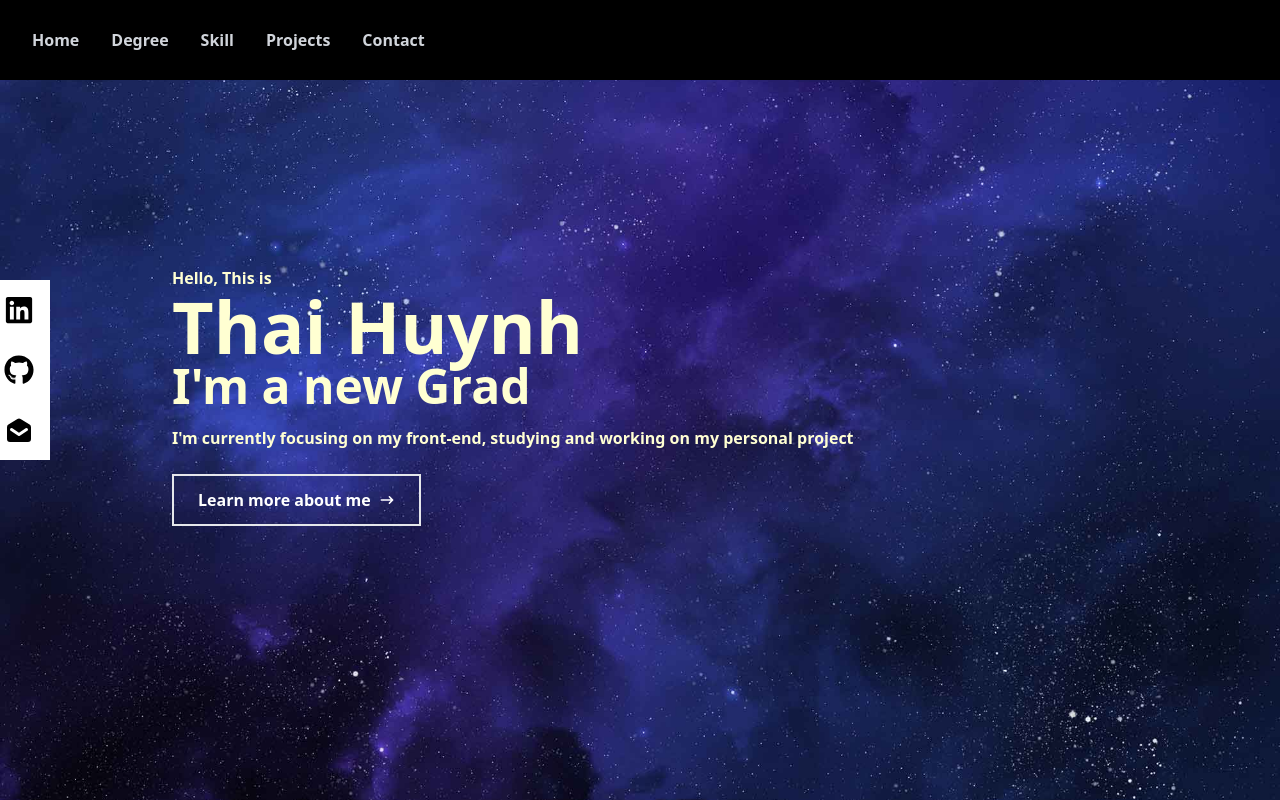
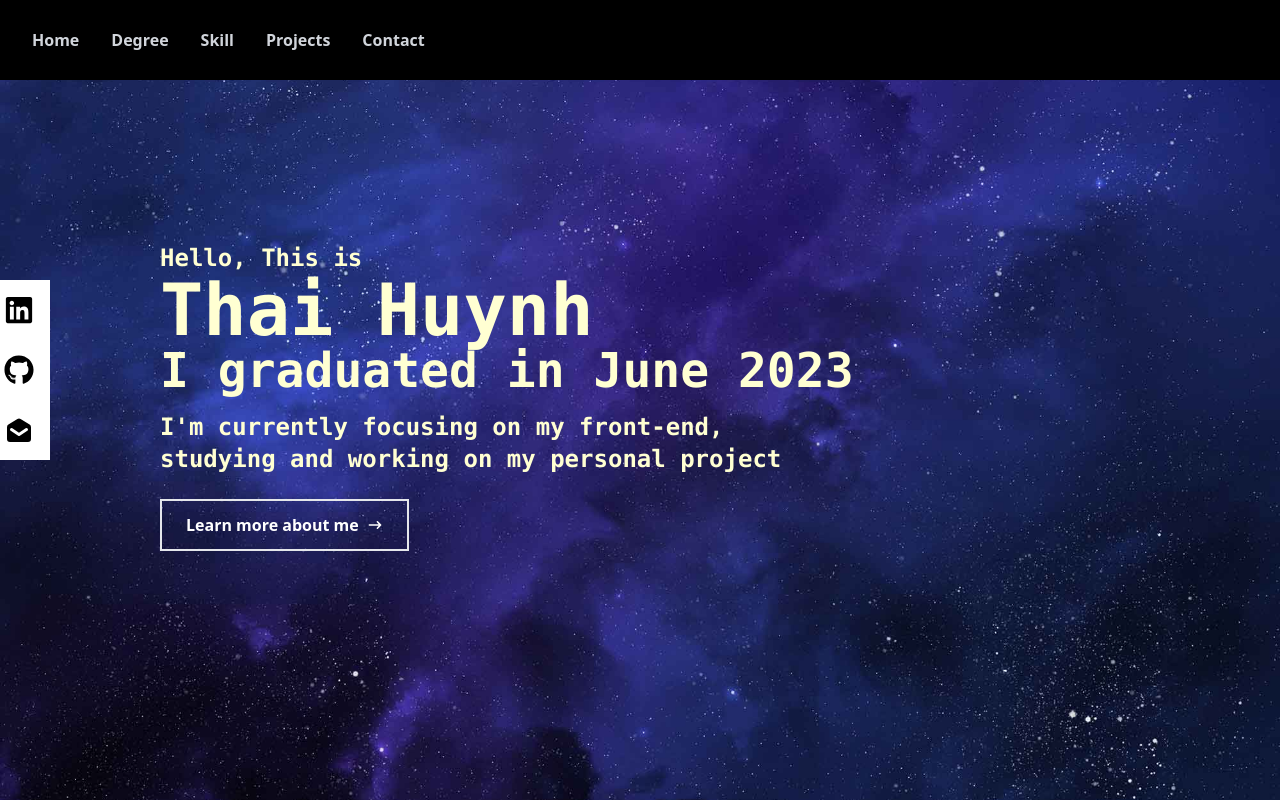
Before and after one commit to Thai-Huynh0510/portfolio1, a React (Create React App) app: page / in a window 1280 px wide. Shown: the top 800 px of the page. Built offline with nearby package versions, Linux system fonts and the light colour scheme.

Commit message:
added typewriting animation

```diff
--- a/src/components/Home.jsx
+++ b/src/components/Home.jsx
@@ -4,12 +4,15 @@ import { Link } from 'react-scroll'
 const Home = () => {
   return (
     <div name = 'home' className = 'w-full h-screen bg-bg bg-cover'>
-      <div className = 'max-w-[1000px] mx-auto px-8 flex flex-col justify-center h-full text-[#FFFFD2]'>
-        <p> Hello, This is</p>
-        <h1 className='text-4xl sm:text-7xl font-bold'> Thai Huynh</h1>
-        <h2 className='text-3xl sm:text-5xl font-bold text-[#FFFFD2]'> I'm a new Grad</h2>
+      <div className = 'max-w-[1000px] mx-auto px-5 flex flex-col justify-center h-full text-[#FFFFD2]'>
+        <p className= "inline-block overflow-hidden whitespace-nowrap font-mono animate-typing border-r-4 text-2xl">
+        Hello, This is <br/>
+        <span className='text-4xl sm:text-7xl font-bold'>Thai Huynh <br/> </span>
+        <span className='text-3xl sm:text-5xl font-bold text-[#FFFFD2]'> I graduated in June 2023 <br/> </span>
         <p className='text-[#FFFFD2] py-4 max-w-[700px]'> I'm currently focusing on my front-end,
+        <br/>
         studying and working on my personal project </p>
+       </p>
         <div>
         <button className='text-white group border-2 px-6 py-3 my-2 flex items-center hover:bg-white hover:text-black'>
         <Link to= "school" smooth = {true} duration = {500}> Learn more about me </Link>
--- a/tailwind.config.js
+++ b/tailwind.config.js
@@ -14,8 +14,29 @@ module.exports = {
         'bg2' : "url('/src/assets/bg3.jpg')",
         'bg3' : "url('/src/assets/bg4.png')",
         'project': "url('/src/assets/project1.png')"
-      }
-    },
+      },
+      animation: {
+        typing: 'typing 2s steps(20) forwards, blink 1s infinite',
+      },
+      keyframes: {
+        typing: {
+          from: {
+            width: '0'
+          },
+          to: {
+            width: '60ch'
+          },
+        },
+        blink: {
+          from: {
+            'border-right-color': 'transparent'
+          },
+          to: {
+            'border-right-color': 'transparent'
+          },
+        },
+      },
   },
+},
   plugins: [],
 }
```
Also changed, not shown: 15 other files (tests, documents, lock files or other folders).
